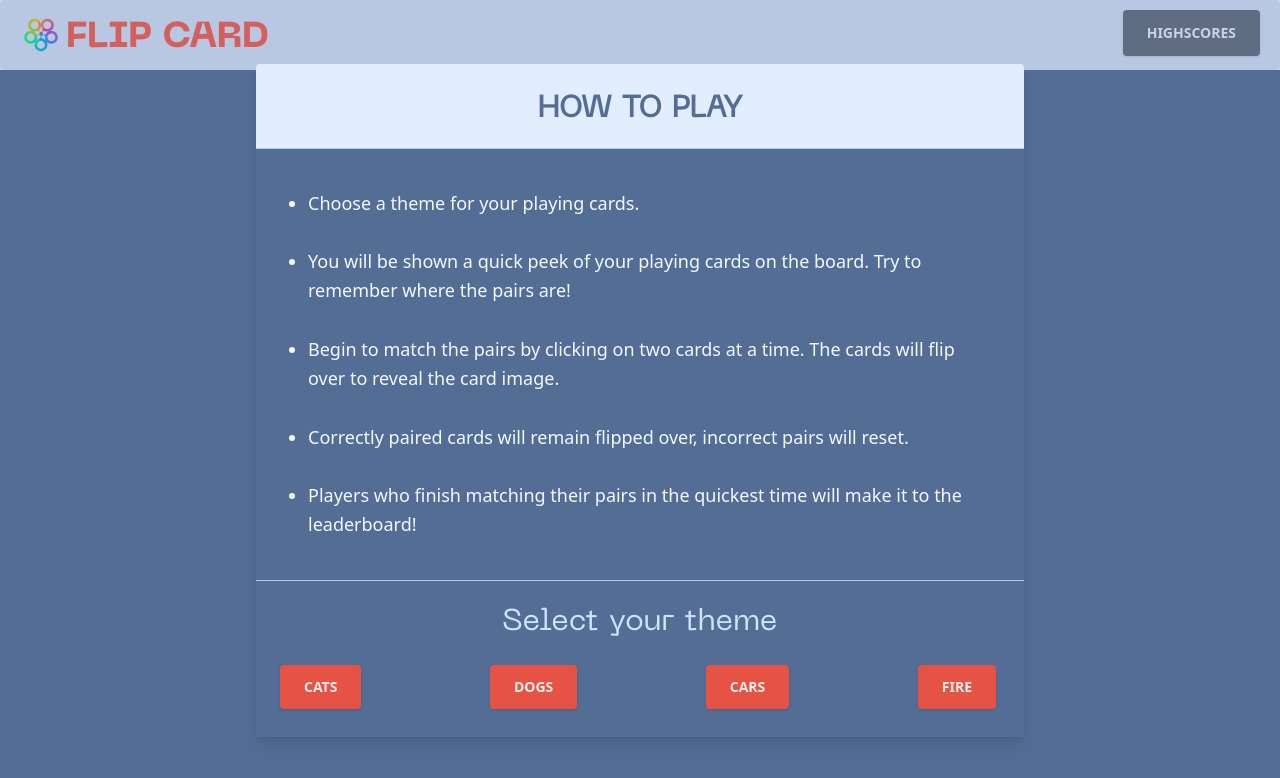
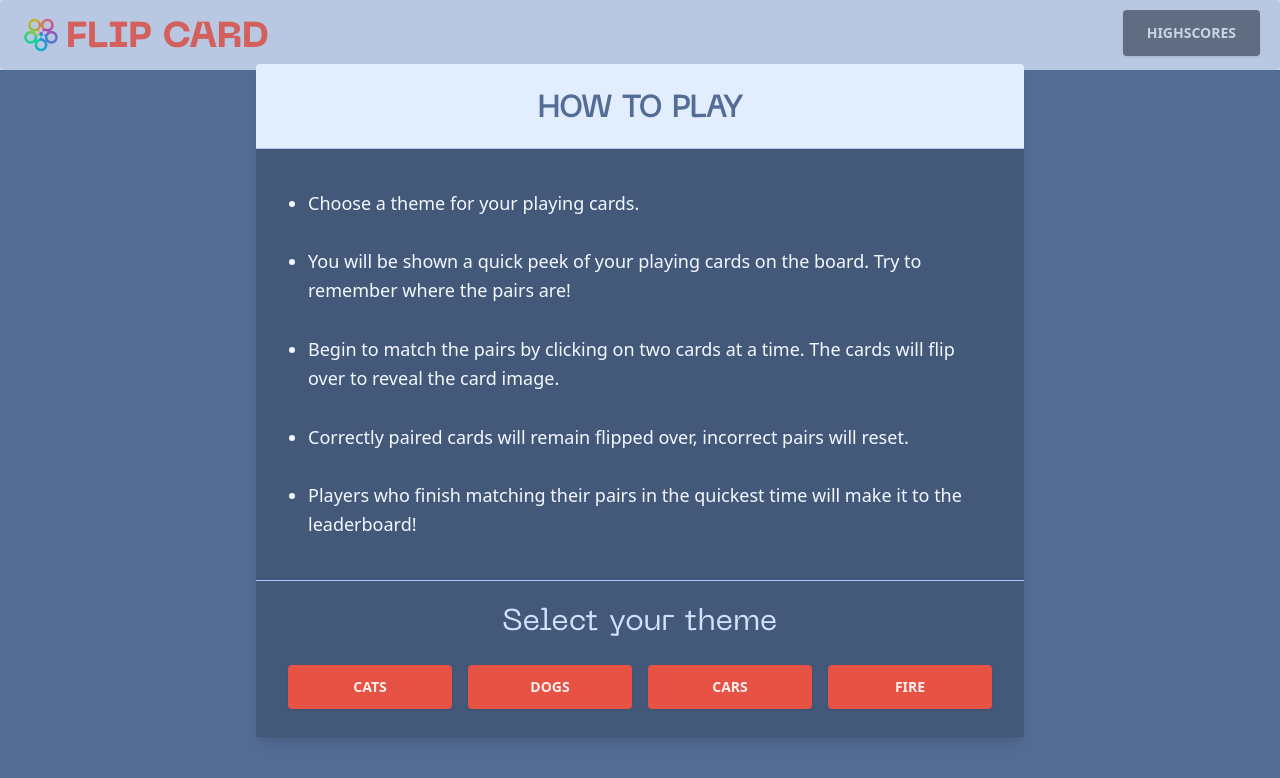
Before and after one commit to Joanne1980/FlipCard, a React (Create React App) app: page / in a window 1280 px wide. Shown: the top 778 px of the page. Built offline with nearby package versions, Linux system fonts and the light colour scheme.

Commit message:
Styling for instructions plus Search feature (commented out)

```diff
--- a/src/components/Instructions.jsx
+++ b/src/components/Instructions.jsx
@@ -2,6 +2,7 @@ import React, { useState } from "react";
 
 export default function Instructions({ theme, setTheme, playGame }) {
   const [showModal, setShowModal] = React.useState(true);
+  const [input, setInput] = useState("");
 
   return (
     <>
@@ -17,7 +18,7 @@ export default function Instructions({ theme, setTheme, playGame }) {
           <div className="justify-center items-center flex overflow-x-hidden overflow-y-auto fixed inset-0 z-50 outline-none focus:outline-none">
             <div className="relative w-auto my-6 mx-auto max-w-3xl flex justify-center items-center">
               {/*content*/}
-              <div className="border-0 rounded-lg shadow-lg relative flex-col w-full bg-alt-800 outline-none focus:outline-none flex ">
+              <div className="border-0 rounded-lg shadow-lg relative flex-col w-full bg-alt-900 outline-none focus:outline-none flex ">
                 {/*header*/}
                 <div className="flex flex-col justify-center p-5 bg-alt-200 border-b border-solid border-alt-400 rounded-t w-full ">
                   <h3 className="text-3xl font-bold text-center uppercase text-alt-800 pt-2">
@@ -51,13 +52,13 @@ export default function Instructions({ theme, setTheme, playGame }) {
                   </ol>
                 </div>
                 {/*footer*/}
-                <div className="flex flex-col justify-center border-t border-solid border-alt-400 pt-6 bg-alt-800 text-alt-300">
+                <div className="flex flex-col justify-center border-t border-solid border-alt-400 pt-6 bg-alt-900 text-alt-300">
                   <h2 className="text-center text-3xl">Select your theme</h2>
 
                   <div className="flex items-center justify-between p-6  rounded-b">
                     <button
                       value="Cats"
-                      className="bg-secondary-600 text-secondary-100 active:bg-secondary-400 font-bold uppercase text-sm px-6 py-3 rounded shadow hover:shadow-lg outline-none focus:outline-none mr-1 mb-1 ease-linear transition-all duration-150"
+                      className="bg-secondary-600 text-secondary-100 active:bg-secondary-400 font-bold uppercase text-sm px-6 py-3 rounded shadow hover:shadow-lg outline-none focus:outline-none w-full mx-2 mb-1 ease-linear transition-all duration-150"
                       type="button"
                       onClick={() => {
                         setShowModal(false);
@@ -68,7 +69,7 @@ export default function Instructions({ theme, setTheme, playGame }) {
                     </button>
                     <button
                       value="Dogs"
-                      className="bg-secondary-600 text-secondary-100 active:bg-secondary-400 font-bold uppercase text-sm px-6 py-3 rounded shadow hover:shadow-lg outline-none focus:outline-none mr-1 mb-1 ease-linear transition-all duration-150"
+                      className="bg-secondary-600 text-secondary-100 active:bg-secondary-400 font-bold uppercase text-sm px-6 py-3 rounded shadow hover:shadow-lg outline-none focus:outline-none w-full mx-2 mb-1 ease-linear transition-all duration-150"
                       type="button"
                       onClick={() => {
                         setShowModal(false);
@@ -79,7 +80,7 @@ export default function Instructions({ theme, setTheme, playGame }) {
                     </button>
                     <button
                       value="Cars"
-                      className="bg-secondary-600 text-secondary-100 active:bg-secondary-400 font-bold uppercase text-sm px-6 py-3 rounded shadow hover:shadow-lg outline-none focus:outline-none mr-1 mb-1 ease-linear transition-all duration-150"
+                      className="bg-secondary-600 text-secondary-100 active:bg-secondary-400 font-bold uppercase text-sm px-6 py-3 rounded shadow hover:shadow-lg outline-none focus:outline-none w-full mx-2 mb-1 ease-linear transition-all duration-150"
                       type="button"
                       onClick={() => {
                         setShowModal(false);
@@ -90,7 +91,7 @@ export default function Instructions({ theme, setTheme, playGame }) {
                     </button>
                     <button
                       value="Fire"
-                      className="bg-secondary-600 text-secondary-100 active:bg-secondary-400 font-bold uppercase text-sm px-6 py-3 rounded shadow hover:shadow-lg outline-none focus:outline-none mr-1 mb-1 ease-linear transition-all duration-150"
+                      className="bg-secondary-600 text-secondary-100 active:bg-secondary-400  font-bold uppercase text-sm px-6 py-3 rounded shadow hover:shadow-lg outline-none focus:outline-none w-full mx-2 mb-1 ease-linear transition-all duration-150"
                       type="button"
                       onClick={() => {
                         setShowModal(false);
@@ -100,6 +101,33 @@ export default function Instructions({ theme, setTheme, playGame }) {
                       Fire
                     </button>
                   </div>
+                  {/* <div className="flex flex-col justify-center bg-alt-900 text-alt-300 mx-2">
+                    <h2 className="text-center text-3xl">
+                      Or search your own Theme
+                    </h2>
+
+                    <div className="flex items-center justify-between pt-2 pb-8 px-5 rounded-b">
+                      <input
+                        className="text-alt-800 w-full m-1 px-6 py-3 rounded shadow hover:shadow-lg outline-none focus:outline-none mr-1 ease-linear transition-all duration-150"
+                        type="text"
+                        name="search theme"
+                        placeholder="Search for your own theme"
+                        value={input}
+                        onChange={(e) => {
+                          setInput(e.target.value);
+                        }}
+                      />
+                      <button
+                        onClick={() => {
+                          setShowModal(false);
+                          playGame(input);
+                        }}
+                        className=" w-1/4 ml-3 bg-secondary-600 text-secondary-100 active:bg-secondary-400 font-bold uppercase text-sm px-6 py-3.5 rounded shadow hover:shadow-lg outline-none focus:outline-none mr-1 ease-linear transition-all duration-150"
+                      >
+                        Set Theme
+                      </button>
+                    </div>
+                  </div> */}
                 </div>
               </div>
             </div>
```
